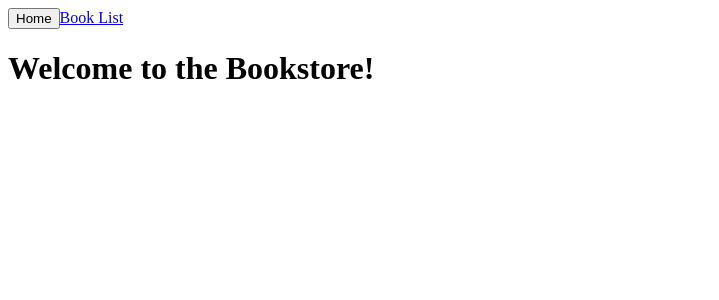
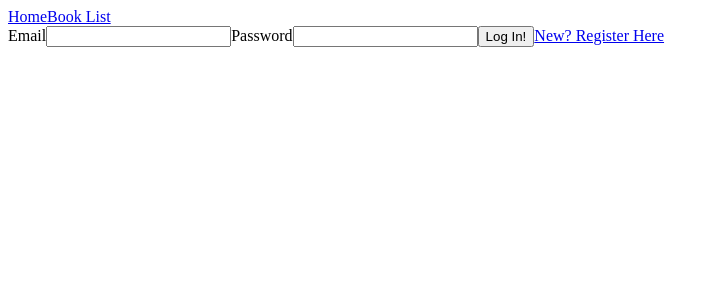
Before and after one commit to willxj36/Final-Exam, a React app: page /login in a window 1280 px wide. Shown: the top 300 px of the page, without its empty margins (0-719 px from the left). Built offline with nearby package versions, Linux system fonts and the light colour scheme.

Commit message:
2 hour commit

```diff
--- a/src/client/App.tsx
+++ b/src/client/App.tsx
@@ -1,33 +1,29 @@
 import * as React from 'react';
-import { useEffect, useState } from 'react';
-import { BrowserRouter, Route, Switch, Link } from 'react-router-dom';
+import { BrowserRouter, Route, Switch } from 'react-router-dom';
 
 import Navbar from './components/Navbar';
+import Home from './components/Home';
+import BookList from './components/BookList';
+import SingleBook from './components/SingleBook';
+import EditBook from './components/EditBook';
+import AddBook from './components/AddBook';
+import Login from './components/Login';
+import Register from './components/Register';
+
 
 const App = () => {
-
-	const [greeting, setGreeting] = useState<string>('');
-
-	// useEffect(() => {
-	// 	(async () => {
-	// 		try {
-	// 			return null
-	// 		} catch (error) {
-	// 			console.log(error);
-	// 		}
-	// 	})();
-	// }, []);
 
 	return (
 		<BrowserRouter>
 			<Navbar />
 			<Switch>
-				<Route>
-					<div className="min-vh-100 d-flex justify-content-center align-items-center">
-						<h1 className="display-1">Welcome to the Bookstore!</h1>
-					</div>
-				</Route>
-
+				<Route exact path='/' component={Home} />
+				<Route exact path='/books' component={BookList} />
+				<Route exact path='/books/:id' component={SingleBook} />
+				<Route exact path='/books/:id/update' component={EditBook} />
+				<Route exact path='/books/new' component={AddBook} />
+				<Route exact path='/login' component={Login} />
+				<Route exact path='/register' component={Register} />
 			</Switch>
 		</BrowserRouter>
 	);
--- /dev/null
+++ b/src/client/components/BookList.tsx
@@ -0,0 +1,37 @@
+import * as React from 'react';
+import { useState, useEffect } from 'react';
+import apiService from '../../utils/apiService';
+import { Book } from '../../utils/models';
+import { Link } from 'react-router-dom';
+
+const BookList = () => {
+
+    const [books, setBooks] = useState<Book[]>([]);
+
+    useEffect(() => {
+        (async () => {
+            let url = '/api/books'
+            let books = await apiService(url);
+            setBooks(books);
+        })();
+    }, []);
+
+    // useEffect(() => {}, []);
+
+    return(
+        <div>
+            {books.map(book => (
+                <div className="card" key={book.id}>
+                    <h3 className="card-title">{book.title}</h3>
+                    <h5 className="card-subtitle">{book.author}</h5>
+                    <p className="card-text">${book.price}</p>
+                    <p className="card-text">{book.category}</p>
+                    <Link to='/books/:id' className="btn btn-primary">View Details</Link>
+                </div>
+            ))}
+        </div>
+    )
+
+}
+
+export default BookList;
--- /dev/null
+++ b/src/client/components/Home.tsx
@@ -0,0 +1,34 @@
+import * as React from 'react';
+import { useState, useEffect } from 'react';
+import { Link } from 'react-router-dom';
+import { logout } from '../../utils/apiService';
+
+const Home = () => {
+
+    const [loggedIn, setLoggedIn] = useState<boolean>(false);
+
+    useEffect(() => {
+        let token = localStorage.getItem('token');
+        token ? setLoggedIn(true) : setLoggedIn(false);
+    }, []);
+
+    const handleLogout = async () => {
+        let res = await logout();
+        res ? alert('logged out') : alert('logout fail');
+        location.reload();
+    }
+
+    return (
+        <div className="container">
+            <div className="row">
+                <h1 className="display-1">Welcome to the Bookstore!</h1>
+            </div>
+            <div className="row">
+                { loggedIn ? <button onClick={handleLogout} className="btn btn-lg btn-warning">Log Out</button> : <Link to='/login' className="btn btn-lg btn-primary">Log In</Link> }
+            </div>
+        </div>
+    )
+
+}
+
+export default Home;
--- /dev/null
+++ b/src/client/components/Login.tsx
@@ -0,0 +1,36 @@
+import * as React from 'react';
+import { useState, useEffect } from 'react';
+import { useHistory } from 'react-router';
+import { Link } from 'react-router-dom';
+import { login, AccessToken } from '../../utils/apiService';
+
+const Login = () => {
+
+    const [email, setEmail] = useState<string>('');
+    const [password, setPassword] = useState<string>('');
+
+    const history = useHistory();
+
+    useEffect(() => {
+        AccessToken ? history.replace('/books') : null ;
+    }, []);
+
+    const handleLogin = async () => {
+        await login(email, password);
+        history.push('/books');
+    }
+
+    return(
+        <div>
+            <label htmlFor="email">Email</label>
+            <input value={email} onChange={(e) => setEmail(e.currentTarget.value)} type="text" name="email" id="email"/>
+            <label htmlFor="password">Password</label>
+            <input value={password} onChange={(e) => setPassword(e.currentTarget.value)} type="password" name="password" id="password"/>
+            <button onClick={handleLogin} className="btn-primary btn">Log In!</button>
+            <Link to='/register' className="btn btn-secondary">New? Register Here</Link>
+        </div>
+    )
+
+}
+
+export default Login;
--- a/src/client/components/Navbar.tsx
+++ b/src/client/components/Navbar.tsx
@@ -18,7 +18,7 @@ const Navbar = () => {
 
     return(
         <div className="navbar bg-dark">
-            <button onClick={() => history.push('/')} className="btn btn-success">Home</button>
+            <Link to='/' className="btn btn-success">Home</Link>
             <Link to='/books' className="btn btn-primary">Book List</Link>
         </div>
     )
--- a/src/utils/apiService.ts
+++ b/src/utils/apiService.ts
@@ -49,6 +49,15 @@ export let User: any = {
     role: localStorage.getItem('role') || null
 };
 
+const SetAccessToken = (token: string, user: {userid: undefined, role: 'admin'}) => {
+    AccessToken = token;
+    User = user;
+
+    localStorage.setItem('token', token);
+    localStorage.setItem('userid', User.userid);
+    localStorage.setItem('role', User.role);
+}
+
 export const login = async (email: string, password: string) => {
     try {
         let url = '/auth/login'
@@ -57,15 +66,8 @@ export const login = async (email: string, password: string) => {
             password
         });
         if(result) {
-            const SetAccessToken = (token: string, user: {userid: undefined, role: 'admin'}) => {
-                AccessToken = token;
-                User = user;
-
-                localStorage.setItem('token', token);
-                localStorage.setItem('userid', User.userid);
-                localStorage.setItem('role', User.role);
-            }
             SetAccessToken(result.token, {userid: result.userid, role: result.role});
+            alert('Log in successful');
         } else {
             alert("Incorrect login info, check your spelling");
         }
@@ -78,7 +80,7 @@ export const login = async (email: string, password: string) => {
 export const logout = async () => {
     localStorage.clear();
     let url = `/auth/logout/${User.userid}`;
-    await apiService(url);
+    return await apiService(url);
 }
 
 export default apiService;
```
Also changed, not shown: src/client/components/AddBook.tsx (added), src/client/components/EditBook.tsx (added), src/client/components/Register.tsx (added), src/client/components/SingleBook.tsx (added).
